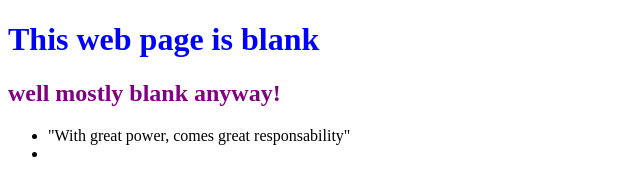
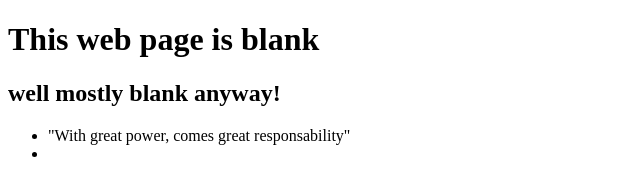
Before and after one commit to eugeniomauri/0main_openSAP_repo, a plain HTML site: page index.html in a window 1280 px wide. Shown: the whole page, without its empty margins (0-640 px from the left). Drawn offline with Linux system fonts and the light colour scheme.

Commit message:
removed styles from both headers

```diff
--- a/index.html
+++ b/index.html
@@ -6,8 +6,8 @@
 		<LINK href="styles.css" rel="stylesheet" type="text/css">
 	</head>
 	<body>
-		<h1 style="color: blue">This web page is blank</h1>
-		<h2 style="color: purple">well mostly blank anyway!</h2>
+		<h1>This web page is blank</h1>
+		<h2>well mostly blank anyway!</h2>
 		<ul>
 			<li>"With great power, comes great responsability"</li>
 			<li></li>
```
